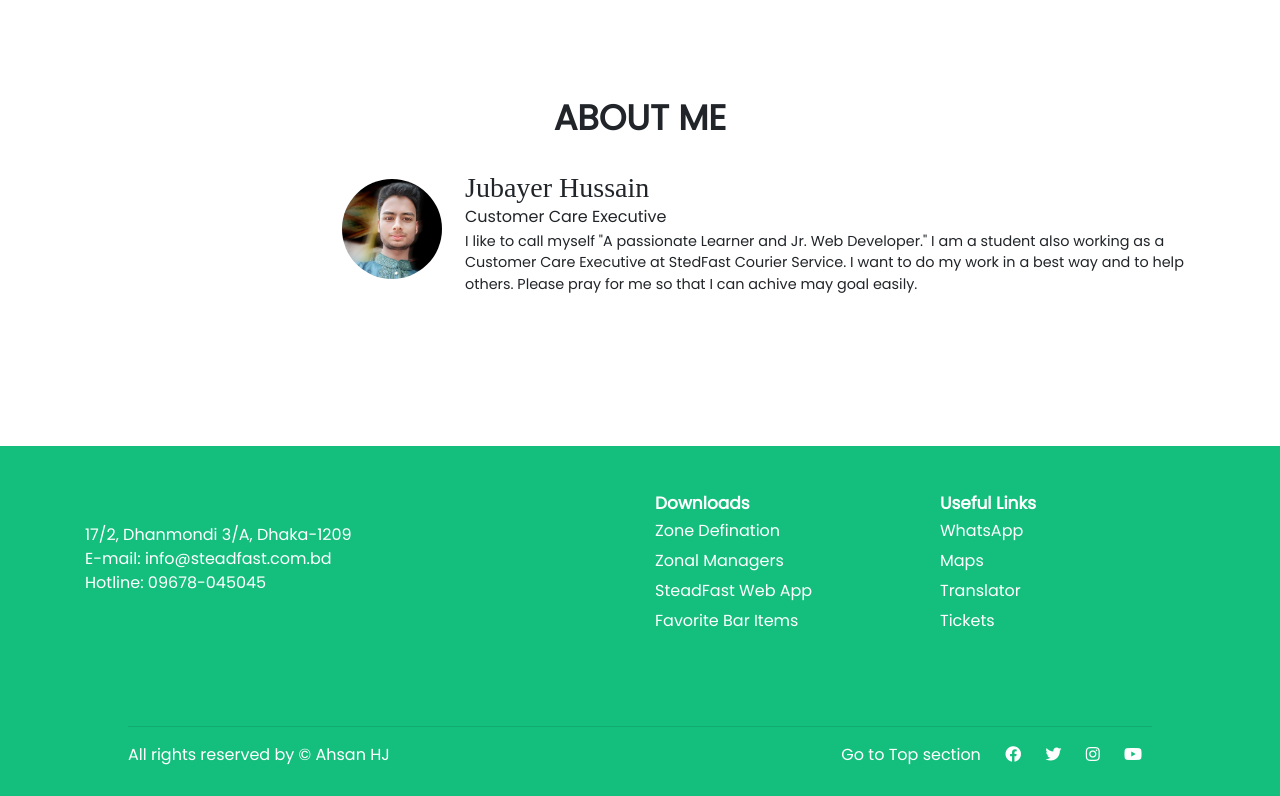
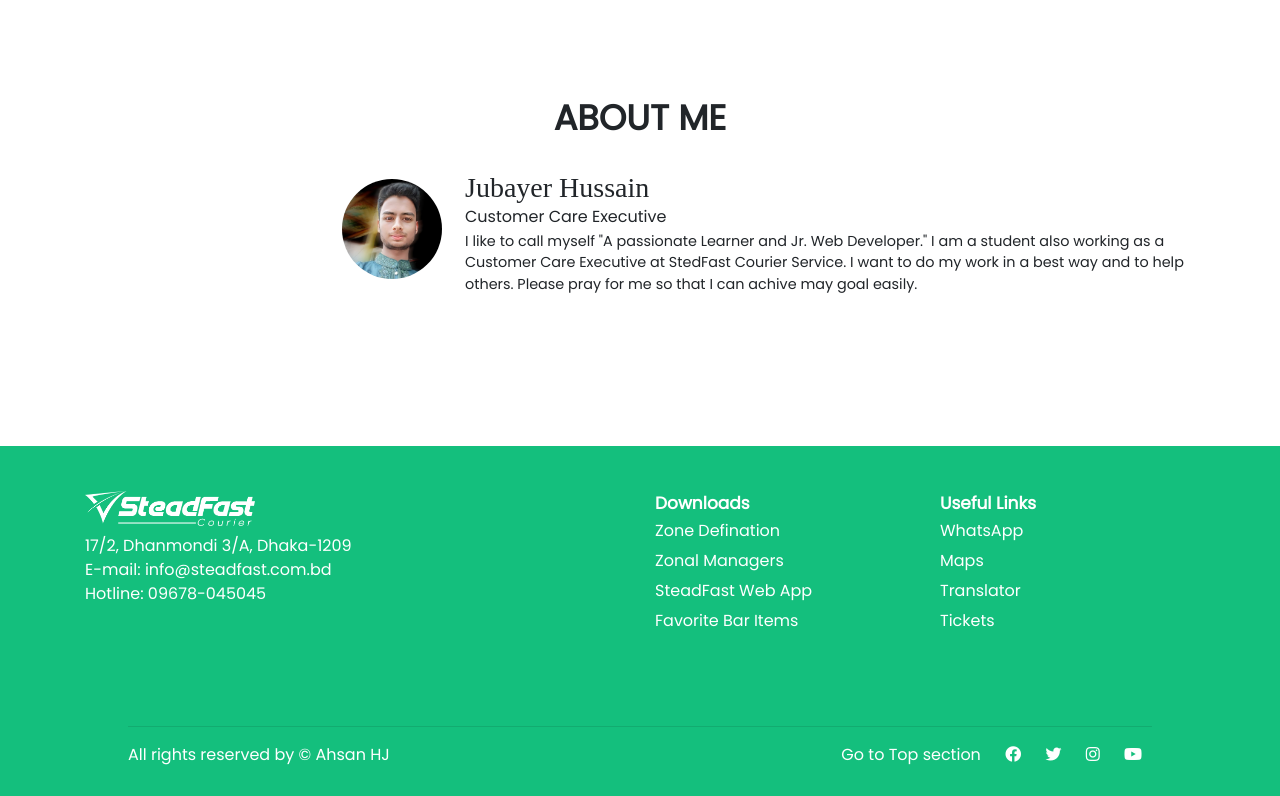
Before and after one commit to jubayarbd/adminsfc, a plain HTML site: page index_old.html in a window 1280 px wide. Shown: the part 723-1519 px from the top of the page. Drawn offline with Linux system fonts and the light colour scheme; the site is published under a folder, as on GitHub Pages, so addresses that start at the root find nothing.

Commit message:
Update index_old.html
Icon update

```diff
--- a/index_old.html
+++ b/index_old.html
@@ -168,7 +168,7 @@
         <section class="upper-footer">
             <div class="row text-lg-left text-center">
                 <div class="col-lg-6 footer_a">
-                    <a href="#top"><img src="/ICON/Logo_white.png" alt="" width="170px"></a>
+                    <a href="#top"><img src="ICON/Logo_white.png" alt="" width="170px"></a>
                     <p class="mb-0 pt-2 font-14 text-white">17/2, Dhanmondi 3/A, Dhaka-1209</p>
                     <p class="mb-0 font-14 text-white"><span class="font-medium">E-mail:&nbsp;</span><a href="mailto:info@steadfast.com.bd" >info@steadfast.com.bd</a></p>
                     <p class="mb-0 font-14 text-white"><span class="font-medium">Hotline:&nbsp;</span>09678-045045</p>
```
